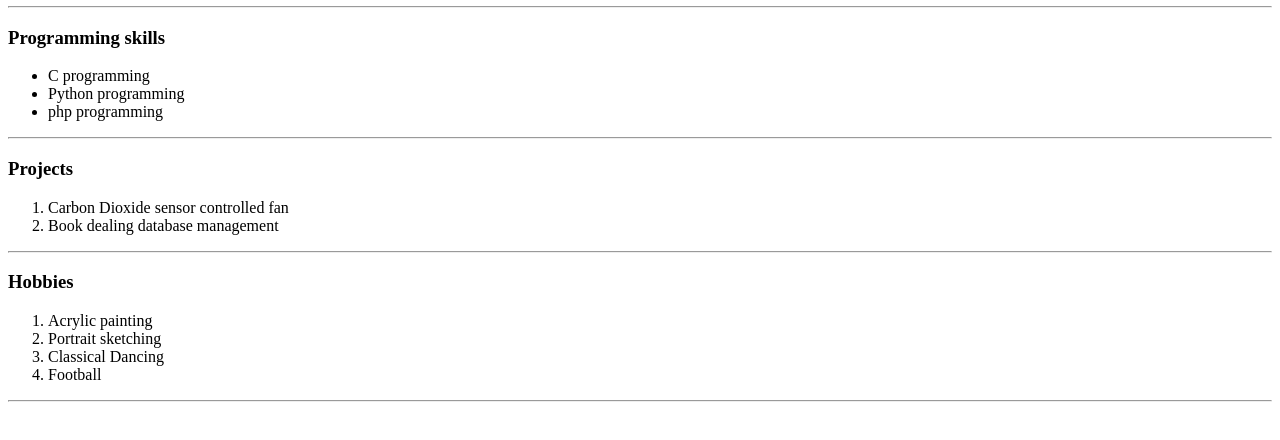
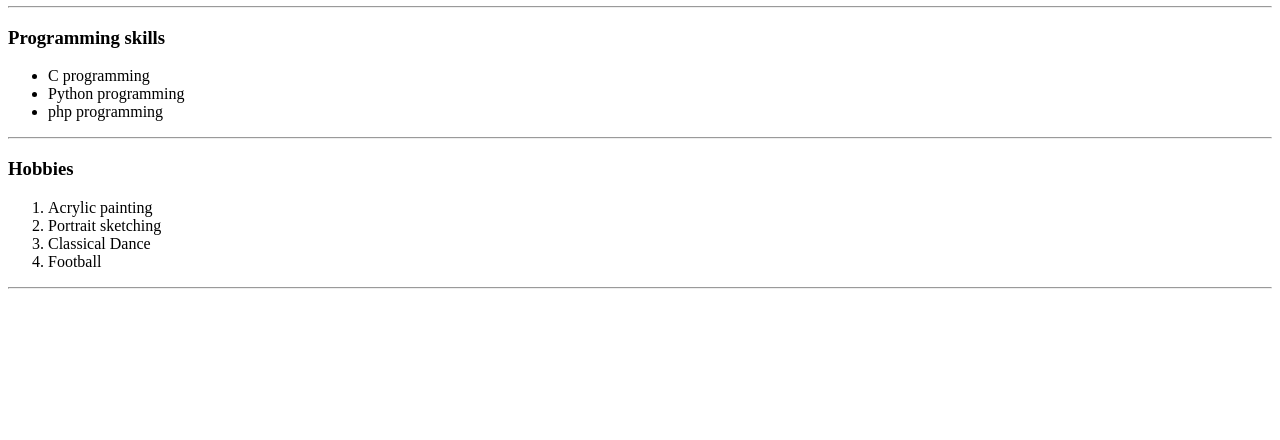
Before and after one commit to ranjithapr9/resume, a plain HTML site: page index.html in a window 1280 px wide. Shown: the part 212-652 px from the top of the page. Drawn offline with Linux system fonts and the light colour scheme.

Commit message:
Update index.html

```diff
--- a/index.html
+++ b/index.html
@@ -22,22 +22,13 @@
 </ul>
 <hr />
 
-<h3>Projects </h3>
-<ol>
-
-<li>Carbon Dioxide sensor controlled fan </li>
-<li>Book dealing database management</li>
-</ol>
-<hr />
-
-
 <h3>Hobbies</h3>
 <ol>
 
 <li>Acrylic painting</li>
 <li>Portrait sketching </li>
-<li>Classical Dancing </li>
-  <li>Football</li>
+<li>Classical Dance </li>
+<li>Football</li>
 </ol>
 <hr />
 
```
